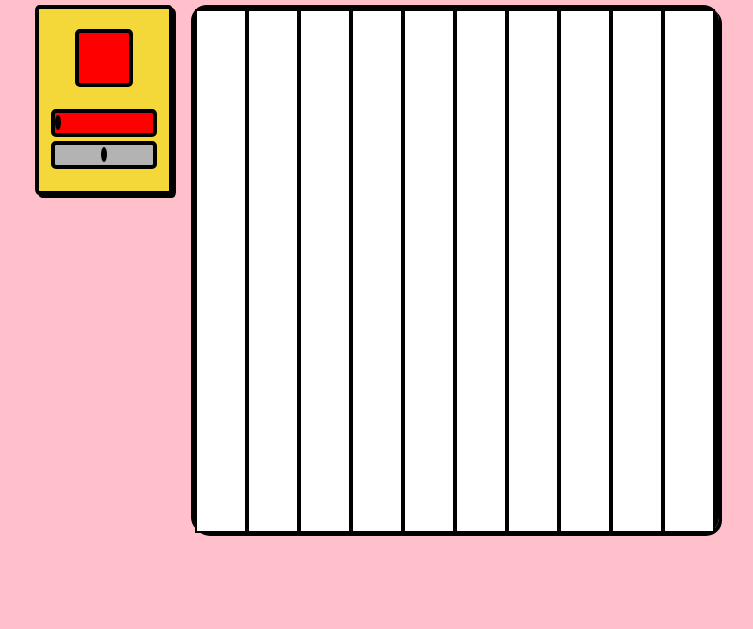
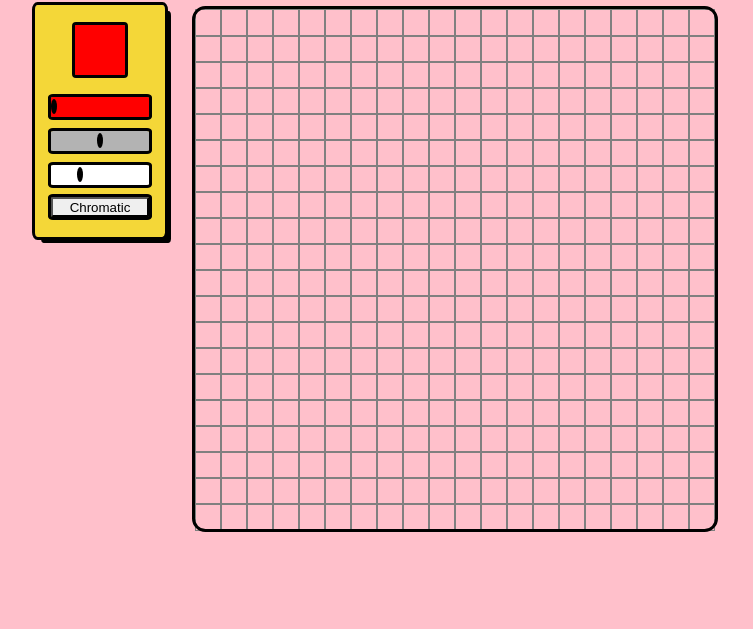
Before and after one commit to eding888/etch-a-sketch, a plain HTML site: page index.html in a window 1280 px wide. Shown: the part 171-800 px from the top of the page, without its empty margins (185-938 px from the left). Drawn offline with Linux system fonts and the light colour scheme.

Commit message:
Add drawing functionality to the grid

```diff
--- a/code.js
+++ b/code.js
@@ -1,14 +1,17 @@
 const colorSlider = document.getElementById("color");;
 const brightnessSlider = document.getElementById("brightness");
+const tileSlider = document.getElementById("size");
 const colorDisplay = document.getElementById("selected-color");
 const itemsContainer = document.getElementById("boxes-container");
+
 let hue = 0;
 let brightness = 50;
 let color = 'hsl(' + hue + ', 100%, ' + brightness +'%)';
-let dimensions = 10;
-
+let dimensions = 20;
+let isMouseDown = false;
 updateBoard(dimensions);
 brightnessSlider.style.backgroundColor ='hsl(' + 0 + ', 0%, 70%)';
+colorSlider.style.backgroundColor = color;
 colorDisplay.style.backgroundColor = 'hsl(' + hue + ', 100%, ' + brightness +'%)';
 
 colorSlider.addEventListener("input", () =>{
@@ -25,13 +28,38 @@ brightnessSlider.addEventListener("input", () =>{
     colorDisplay.style.backgroundColor = color;
 });
 
+tileSlider.addEventListener("input", () =>{
+    while (itemsContainer.children.length >= 2) {
+        itemsContainer.removeChild(itemsContainer.lastChild);
+      }
+    updateBoard(tileSlider.value);
+});
+
+
+
+
 function updateBoard(dim){
     const row = document.createElement('div');
     for(let i = 0; i < dim; i++){
         const item = document.createElement('div');
         item.classList.add("tile");
+
         row.appendChild(item);
     }
     row.classList.add("row");
-    itemsContainer.appendChild(row);
+    for(let i = 0; i < dim; i++){
+        itemsContainer.appendChild(row.cloneNode(true));
+
+    }
+
+    itemsContainer.addEventListener('mouseover', function(event) {
+        const clickedItem = event.target;
+        if (clickedItem.classList.contains('tile')) {
+          clickedItem.style.backgroundColor = color;
+        }
+      });
+
+
+
+
 }
--- a/index.html
+++ b/index.html
@@ -10,16 +10,18 @@
 </head>
 <body>
     <h1>Etch-A-Sketch</h1>
-    <div id = "boxes-container" class = "brutal">
+    <div id = "boxes-container" class = "brutal shadowless">
         <div id = "controls-container" class = "brutal">
             <div id = "color-container">
-                <div id ="selected-color" class = "brutal-shadowless"></div>
+                <div id ="selected-color" class = "brutal shadowless"></div>
              </div>
 
 
             <div id = "sliders">
-                <input type = "range" min = "1" max = "360" value = "0" class = "brutal-shadowless" id = "color">
-                <input type = "range" min = "1" max = "100" value = "50" class = "brutal-shadowless" id = "brightness">
+                <input type = "range" min = "1" max = "360" value = "0" class = "brutal shadowless" id = "color">
+                <input type = "range" min = "1" max = "100" value = "50" class = "brutal shadowless" id = "brightness">
+                <input type = "range" min = "5" max = "30" value = "12" class = "brutal shadowless" id = "size">
+                <button id = "randomize" class = "brutal shadowless">Chromatic</button>
             </div>
         </div>
     </div>
--- a/styles.css
+++ b/styles.css
@@ -18,7 +18,6 @@ body{
     display: flex;
     flex-direction: column;
     justify-content: flex-start;
-
 }
 #controls-container{
     background-color: #F4D738;
@@ -33,15 +32,9 @@ body{
     top: -4px;
     padding-top: 20px;
     padding-bottom: 20px;
+    transition: 0.2s;
 }
-input{
-    appearance: none;
-    background-color: red;
-    width: 75%;
-    height: 20px;
-    transition-property: width, height;
-    transition-duration: 0.5s;
-}
+
 #selected-color{
     height:50px;
     width:50px;
@@ -51,6 +44,16 @@ input{
     display: flex;
     flex-direction: column;
     align-items: center;
+    gap: 10px;
+}
+#sliders > *{
+    width: 75%;
+    height: 20px;
+}
+input{
+    appearance: none;
+    transition-property: width, height;
+    transition-duration: 0.5s;
 }
 input::-webkit-slider-thumb {
     -webkit-appearance: none;
@@ -100,16 +103,16 @@ input:hover{
 .tile{
     flex: auto;
     height: 100%;
-    border: black solid 2px;
-    background-color: white;
+    border: grey solid 1px;
 }
 
+
+
 .brutal{
-    border: black solid 4px;
-    border-radius: 3%;
-    box-shadow: black 3px 3px 0px;
+    outline: black solid 3px;
+    border-radius: 2%;
+    box-shadow: black 6px 6px 0px;
 }
-.brutal-shadowless{
-    border: black solid 4px;
-    border-radius: 5px;
+.shadowless{
+    box-shadow: black 0px 0px 0px;
 }
```
